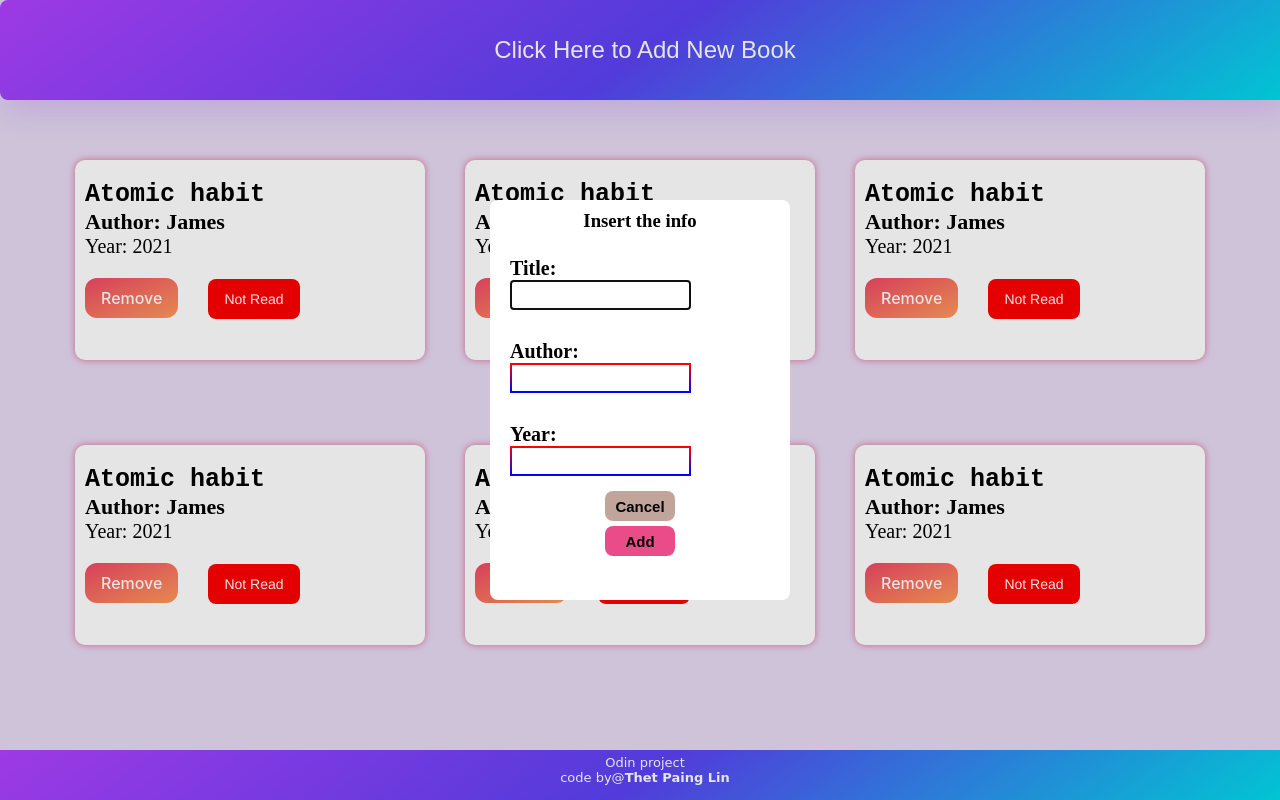
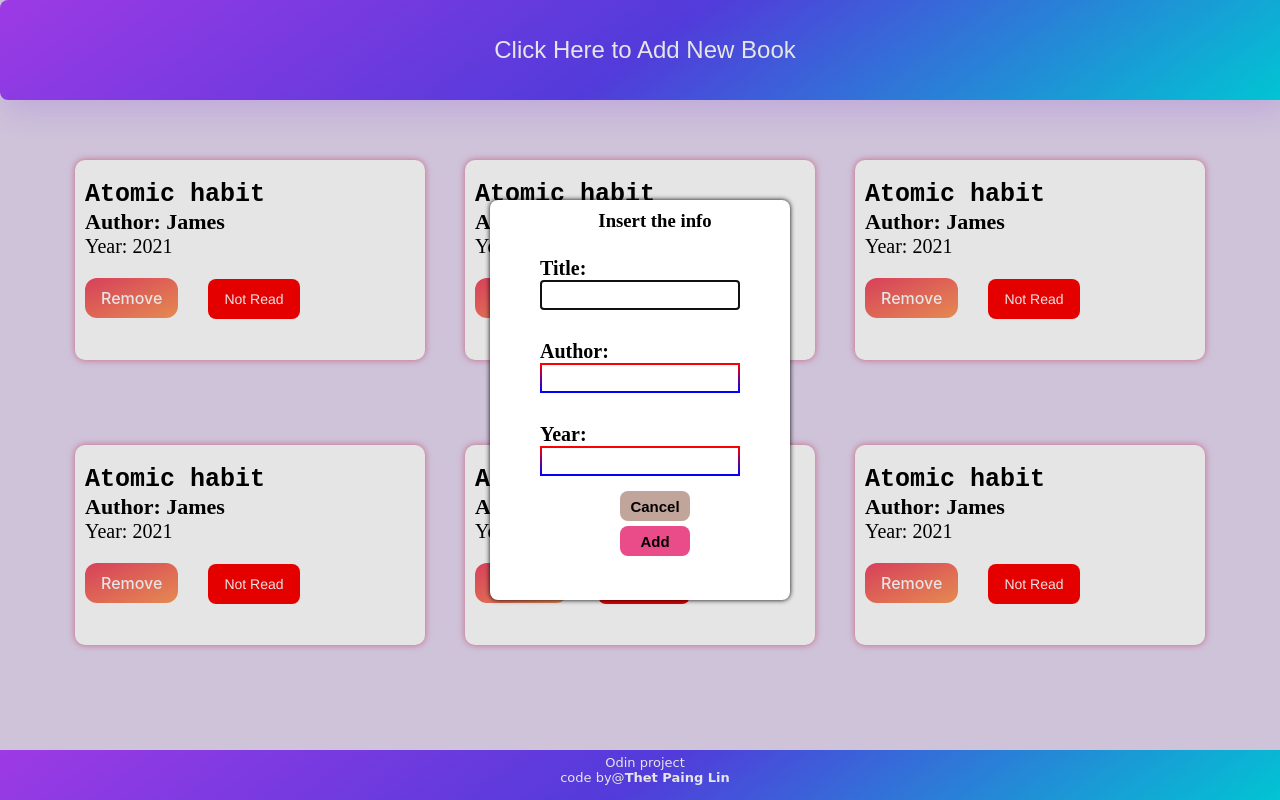
Before and after one commit to ThetPaing-7/Library, a plain HTML site: page index.html in a window 1280 px wide. Both pictures are taken after a click on the button "Click Here to Add New Book". Drawn offline with Linux system fonts and the light colour scheme.

Commit message:
Make some changes in dialogbox

```diff
--- a/style.css
+++ b/style.css
@@ -201,12 +201,14 @@ margin: 20px 0px;
   left: 50%;
   transform: translate(-50%,-50%);
   width: 300px;
-  height: auto;
+  height: 400px;
   border-radius: 8px;
   border-style: none;
+  box-shadow: 0px 0px 5px;
 }
 
 form{
+  margin-left: 30px;
   display: flex;
   justify-content: center;
   align-items: start;
@@ -233,6 +235,7 @@ form label{
 
 form input{
   height: 30px;
+  width: 200px;
   border-image: linear-gradient(red,blue) 1;
 }
 
```
